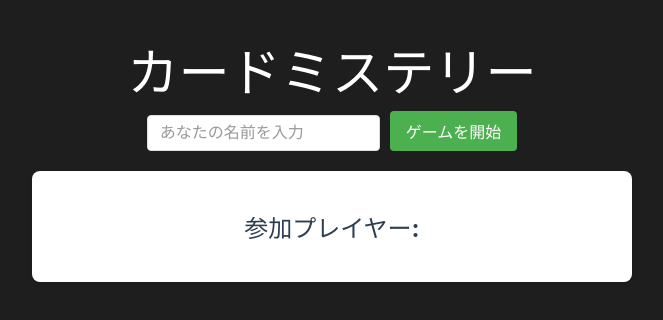
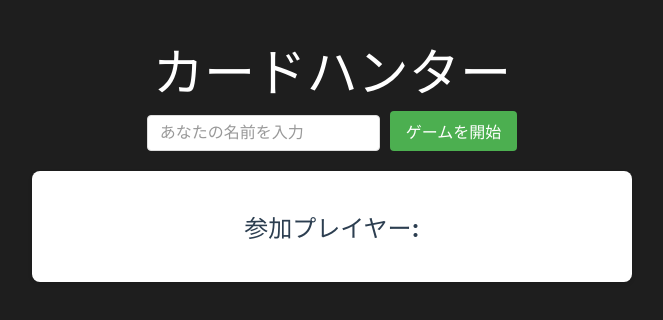
Before and after one commit to pikot16/card-hunter, a React (Vite) app: page / in a window 1280 px wide. Shown: the top 320 px of the page, without its empty margins (308-971 px from the left). Built offline with nearby package versions, Linux system fonts and the light colour scheme.

Commit message:
feat: rename game to カードハンター

```diff
--- a/index.html
+++ b/index.html
@@ -4,7 +4,7 @@
     <meta charset="UTF-8" />
     <link rel="icon" type="image/svg+xml" href="/vite.svg" />
     <meta name="viewport" content="width=device-width, initial-scale=1.0" />
-    <title>カードミステリー</title>
+    <title>カードハンター</title>
   </head>
   <body style="margin: 0; background-color: #1a1a1a;">
     <div id="root"></div>
--- a/src/App.tsx
+++ b/src/App.tsx
@@ -439,7 +439,7 @@ function App() {
   return (
     <div className="game-container">
       <div className="game-main">
-        <h1>カードミステリー</h1>
+        <h1>カードハンター</h1>
 
         {gameState.gameStatus === 'waiting' ? (
           <div className="setup-container">
```
Also changed, not shown: 2 other files (tests, documents, lock files or other folders).
